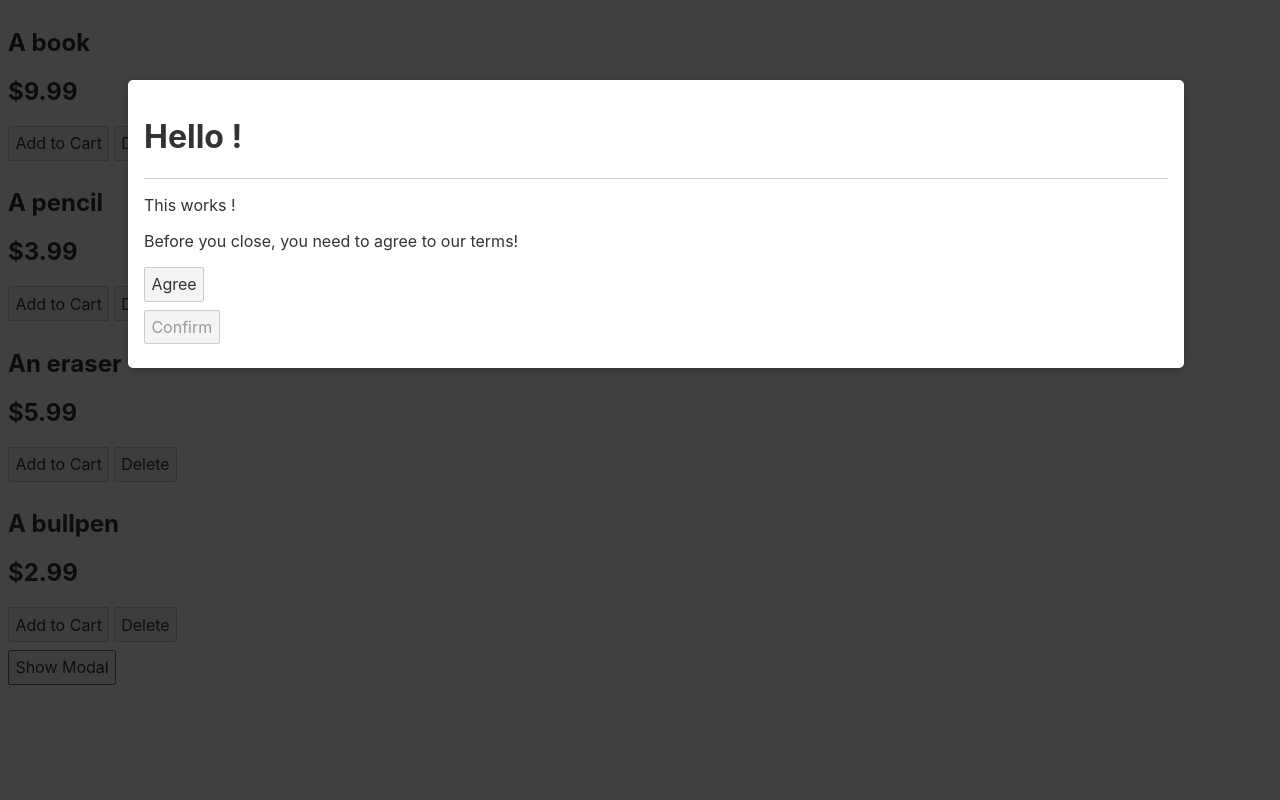
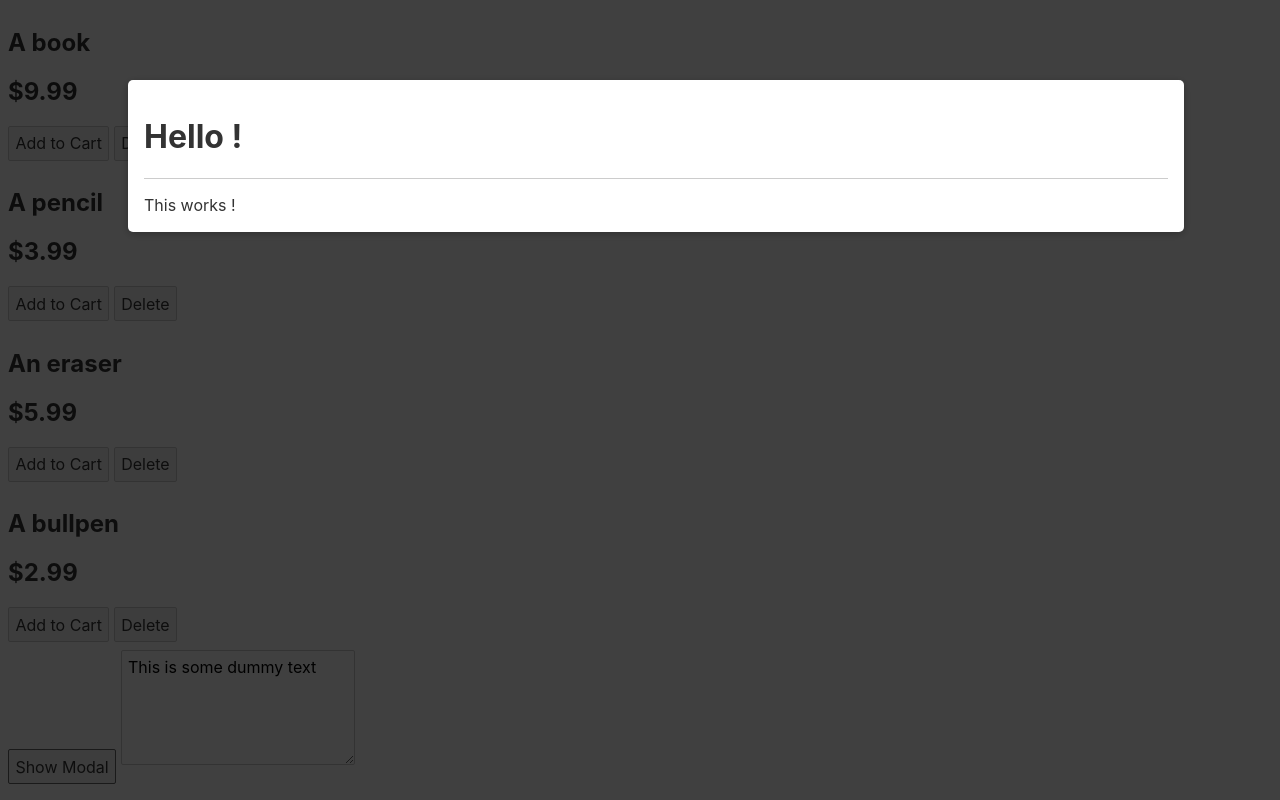
Before and after one commit to jsreputation/Svelte-Course, a Svelte app: page / in a window 1280 px wide. Both pictures are taken after a click on the button "Show Modal". Built offline with nearby package versions, Linux system fonts and the light colour scheme.

Commit message:
test: component lifecycle & hooks - onMount, onDestroy, beforeUpdate, afterUpdate, tick

```diff
--- a/src/EventTest.svelte
+++ b/src/EventTest.svelte
@@ -1,10 +1,11 @@
 <script>
+    import { tick } from 'svelte';
     import Product from './EventTestComponents/Product.svelte';
     import Modal from './EventTestComponents/Modal.svelte';
 
     let showModal = false;
     let closeable = false;
-
+    let text = 'This is some dummy text';
     const products = [
         {
             id: 'p1',
@@ -35,6 +36,26 @@
     function deleteProduct(event) {
         console.log(event.detail);
     }
+
+    function transform(event) {
+        if (event.which !== 9) {
+            return;
+        }
+        event.preventDefault();
+        const selectionStart = event.target.selectionStart;
+        const selectionEnd = event.target.selectionEnd;
+        const value = event.target.value;
+
+        text = value.slice(0, selectionStart) +
+            value.slice(selectionStart, selectionEnd).toUpperCase() +
+            value.slice(selectionEnd);
+
+        tick().then(() => {
+            event.target.selectionStart = selectionStart;
+            event.target.selectionEnd = selectionEnd;
+        });
+
+    }
 </script>
 
 {#each products as product }
@@ -57,3 +78,5 @@
         <button slot="footer" on:click={() => (showModal = false)} disabled={!closeable}>Confirm</button>
     </Modal>
 {/if}
+
+<textarea rows="5" value={text} on:keydown={transform}></textarea>
--- a/src/EventTestComponents/Modal.svelte
+++ b/src/EventTestComponents/Modal.svelte
@@ -1,9 +1,33 @@
 <script>
-    import {createEventDispatcher} from "svelte";
+    import {createEventDispatcher, onMount, onDestroy, beforeUpdate, afterUpdate} from "svelte";
 
     const dispatch = createEventDispatcher();
 
     let agreed = false;
+    let autoScroll = false;
+
+    onMount(() => {
+        console.log('onMount');
+    });
+
+    onDestroy(() => {
+        console.log('onDestroy');
+    });
+
+    beforeUpdate(() => {
+        console.log('beforeUpdate');
+        autoScroll = agreed;
+    });
+
+    afterUpdate(() => {
+        console.log('afterUpdate');
+        if (autoScroll) {
+            const modal = document.querySelector('.modal');
+            modal.scrollTo(0, modal.scrollHeight)
+        }
+    })
+
+    console.log('Script Executed !');
 </script>
 
 <style>
@@ -24,7 +48,7 @@
         top: 10vh;
         left: 10%;
         width: 80%;
-        max-height: 80vh;
+        max-height: 15vh;
         background: white;
         border-radius: 5px;
         z-index: 100;
```
